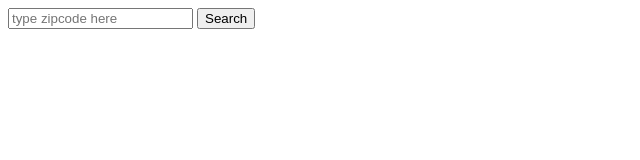
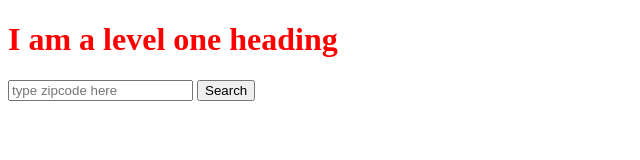
Before and after one commit to Utopia5327/utopianlands, a plain HTML site: page weather-widget/index.html in a window 1280 px wide. Shown: the whole page, without its empty margins (0-640 px from the left). Drawn offline with Linux system fonts and the light colour scheme.

Commit message:
add title

```diff
--- a/weather-widget/index.html
+++ b/weather-widget/index.html
@@ -7,6 +7,7 @@
     <title>Document</title>
 </head>
 <body>
+  <h1>I am a level one heading</h1>
     <div class="container">
         <div class="input-container">
           <form>
```
